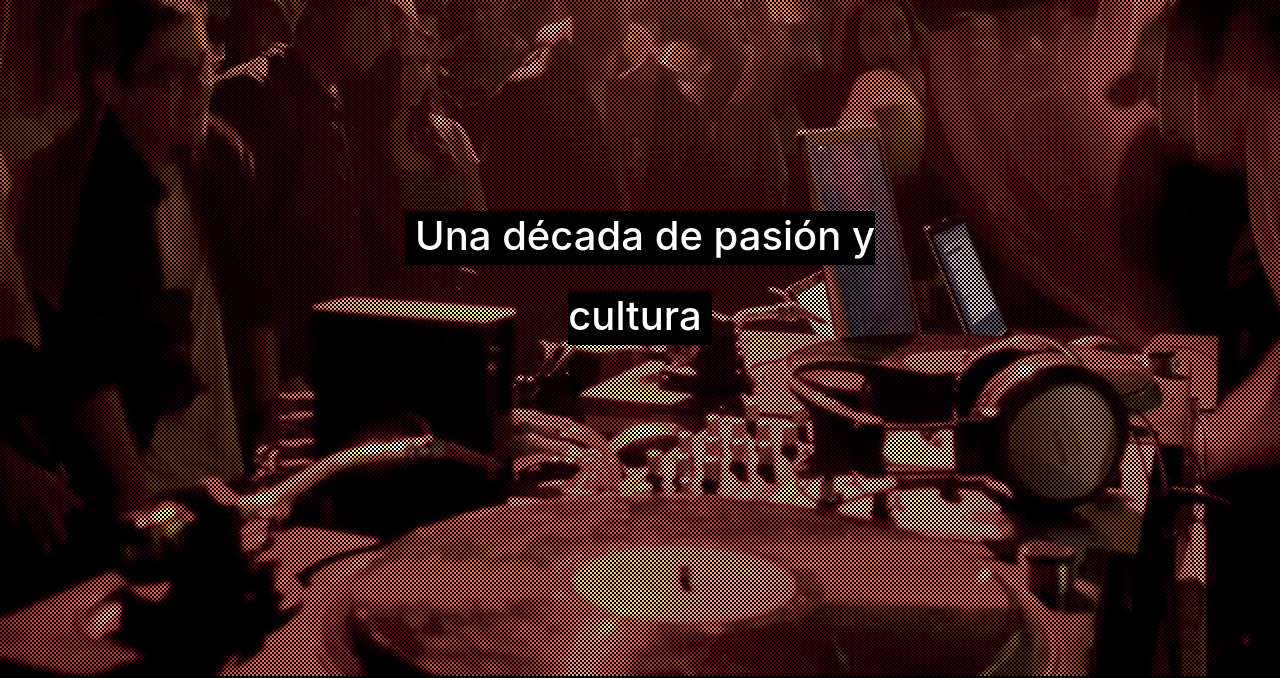
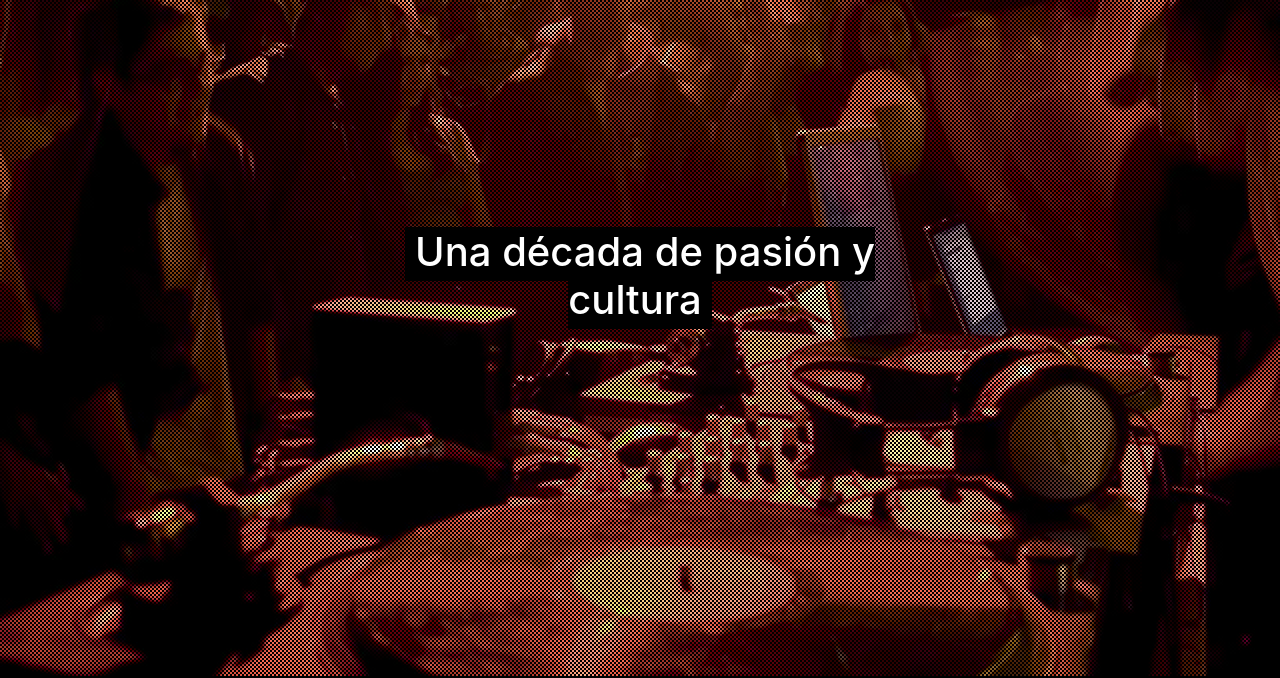
Before and after one commit to ronniefuentealba/Beatminds, a plain HTML site: page index.html in a window 1280 px wide. Shown: the part 124-802 px from the top of the page. Drawn offline with Linux system fonts and the light colour scheme.

Commit message:
inner cover

```diff
--- a/index.html
+++ b/index.html
@@ -23,6 +23,7 @@
     <link rel="stylesheet" href="src/css/font-awesome.min.css">
     <link rel="stylesheet" href="src/css/cover.css">
     <link rel="stylesheet" href="src/css/styles.css">
+    <link href="https://fonts.googleapis.com/css?family=Montserrat" rel="stylesheet">
   </head>
   <body>
       <nav class="navbar fixed-top navbar-toggleable-md navbar-light">
@@ -61,7 +62,7 @@
             <div class="inner"></div>
           </div>
           <div class="inner cover">
-            <h1 class="cover-heading">Una década de pasión y cultura</h1>
+            <h1 class="cover-heading" style="line-height: 120%;">Una década de pasión y cultura</h1>
           </div>
         </div>
       </div>
```
